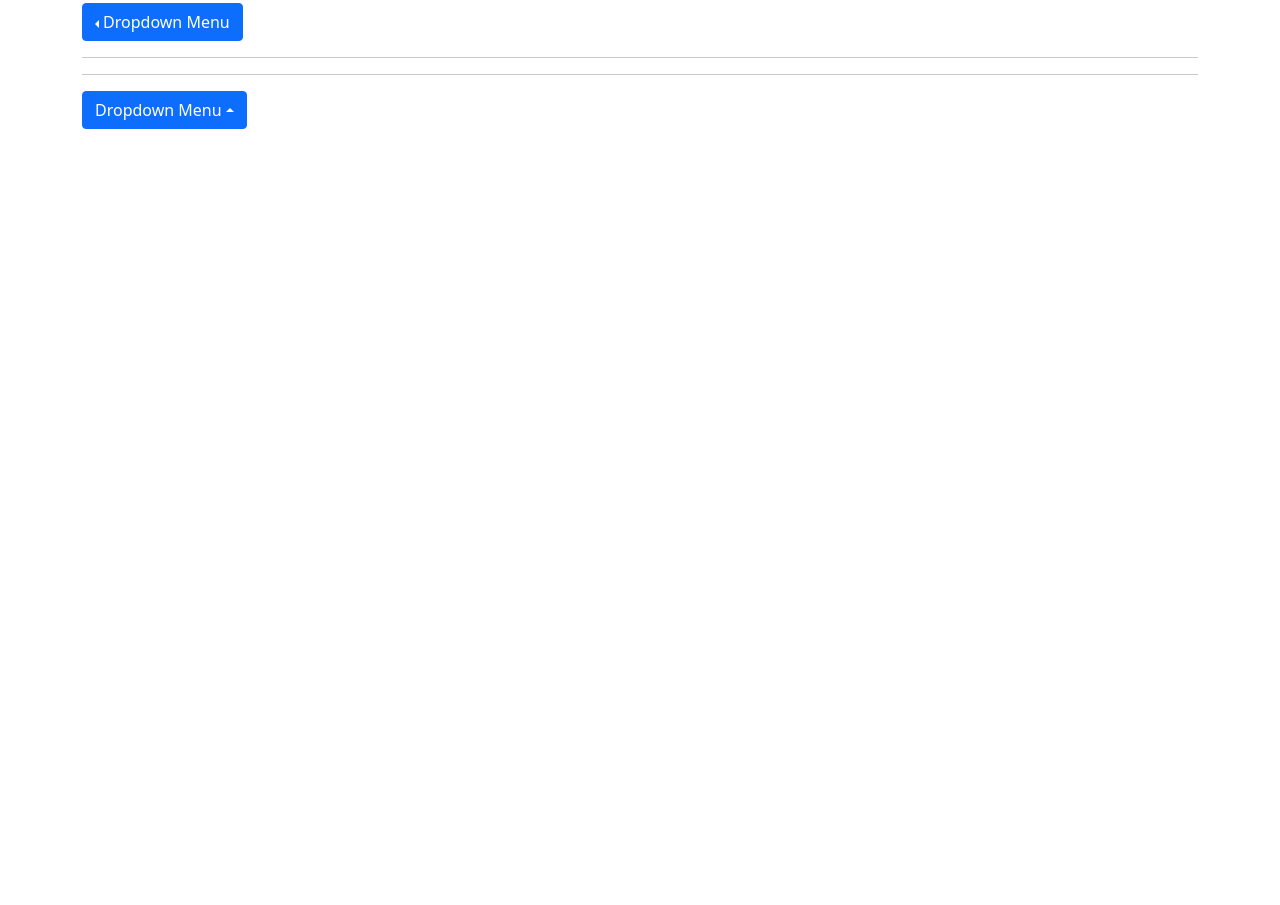
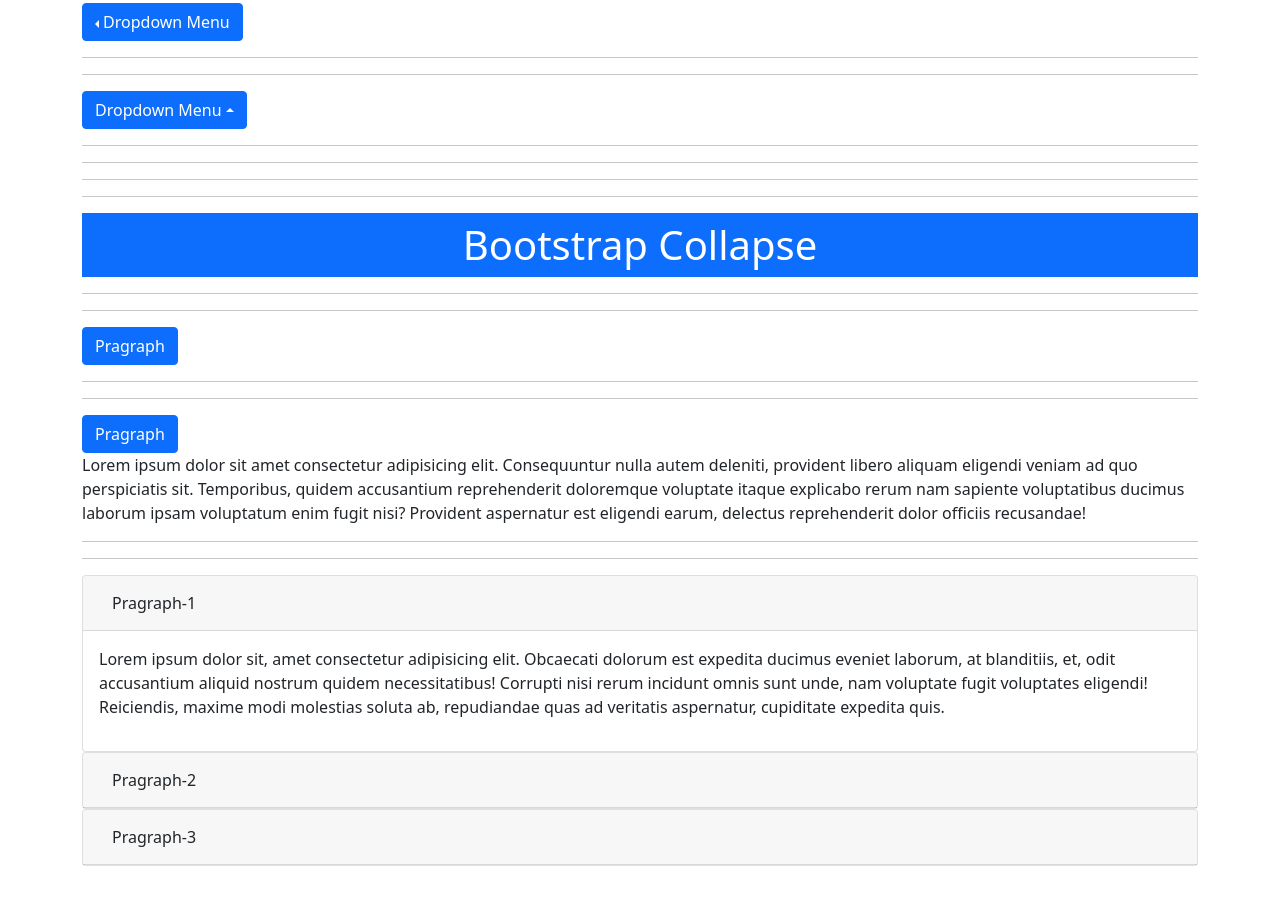
Before and after one commit to shafikcmt/Basic-Bootstrap, a plain HTML site: page index3.html in a window 1280 px wide. Shown: the part 1153-2058 px from the top of the page. Before the commit the page ends 1522 px from the top, so only its background shows below. Drawn offline with nearby package versions, Linux system fonts and the light colour scheme.

Commit message:
Bootstrap Collapse practice

```diff
--- a/index3.html
+++ b/index3.html
@@ -160,6 +160,51 @@
             <li class="dropdown-item">Menu-5</li>
         </ul>
     </div>
+    <hr>
+    <hr>
+    <hr>
+    <hr>
+    <h1 class="text-center bg-primary p-2 text-white">Bootstrap Collapse</h1>
+<hr>
+<hr>
+<button type="button" class="btn btn-primary" data-bs-toggle="collapse" data-bs-target="#test">Pragraph</button>
+<div class="collapse" id="test">
+    <p>Lorem ipsum dolor sit amet consectetur adipisicing elit. Consequuntur nulla autem deleniti, provident libero aliquam eligendi veniam ad quo perspiciatis sit. Temporibus, quidem accusantium reprehenderit doloremque voluptate itaque explicabo rerum nam sapiente voluptatibus ducimus laborum ipsam voluptatum enim fugit nisi? Provident aspernatur est eligendi earum, delectus reprehenderit dolor officiis recusandae!</p>
+</div>
+<hr>
+<hr>
+<button type="button" class="btn btn-primary" data-bs-toggle="collapse" data-bs-target="#test1">Pragraph</button>
+<div class="collapse show" id="test1">
+    <p>Lorem ipsum dolor sit amet consectetur adipisicing elit. Consequuntur nulla autem deleniti, provident libero aliquam eligendi veniam ad quo perspiciatis sit. Temporibus, quidem accusantium reprehenderit doloremque voluptate itaque explicabo rerum nam sapiente voluptatibus ducimus laborum ipsam voluptatum enim fugit nisi? Provident aspernatur est eligendi earum, delectus reprehenderit dolor officiis recusandae!</p>
+</div>
+<hr>
+<hr>
+<div id="accordion">
+    <div class="card">
+        <div class="card-header">
+            <a class="btn" data-bs-toggle="collapse" data-bs-target="#para-1">Pragraph-1</a>
+        </div>
+        <div class="card-body collapse show" id="para-1" data-bs-parent="#accordion">
+            <p>Lorem ipsum dolor sit, amet consectetur adipisicing elit. Obcaecati dolorum est expedita ducimus eveniet laborum, at blanditiis, et, odit accusantium aliquid nostrum quidem necessitatibus! Corrupti nisi rerum incidunt omnis sunt unde, nam voluptate fugit voluptates eligendi! Reiciendis, maxime modi molestias soluta ab, repudiandae quas ad veritatis aspernatur, cupiditate expedita quis.</p>
+        </div>
+    </div>
+    <div class="card">
+        <div class="card-header">
+            <a class="btn" data-bs-toggle="collapse" data-bs-target="#para-2">Pragraph-2</a>
+        </div>
+        <div class="card-body collapse" id="para-2" data-bs-parent="#accordion">
+            <p>Lorem ipsum dolor sit, amet consectetur adipisicing elit. Obcaecati dolorum est expedita ducimus eveniet laborum, at blanditiis, et, odit accusantium aliquid nostrum quidem necessitatibus! Corrupti nisi rerum incidunt omnis sunt unde, nam voluptate fugit voluptates eligendi! Reiciendis, maxime modi molestias soluta ab, repudiandae quas ad veritatis aspernatur, cupiditate expedita quis.</p>
+        </div>
+    </div>
+    <div class="card">
+        <div class="card-header">
+            <a class="btn" data-bs-toggle="collapse" data-bs-target="#para-3">Pragraph-3</a>
+        </div>
+        <div class="card-body collapse" id="para-3" data-bs-parent="#accordion">
+            <p>Lorem ipsum dolor sit, amet consectetur adipisicing elit. Obcaecati dolorum est expedita ducimus eveniet laborum, at blanditiis, et, odit accusantium aliquid nostrum quidem necessitatibus! Corrupti nisi rerum incidunt omnis sunt unde, nam voluptate fugit voluptates eligendi! Reiciendis, maxime modi molestias soluta ab, repudiandae quas ad veritatis aspernatur, cupiditate expedita quis.</p>
+        </div>
+    </div>
+</div>
     <br><br><br><br><br><br><br><br><br><br>
   </div>
   <script src="https://cdn.jsdelivr.net/npm/bootstrap@5.0.2/dist/js/bootstrap.bundle.min.js" integrity="sha384-MrcW6ZMFYlzcLA8Nl+NtUVF0sA7MsXsP1UyJoMp4YLEuNSfAP+JcXn/tWtIaxVXM" crossorigin="anonymous"></script>
```
